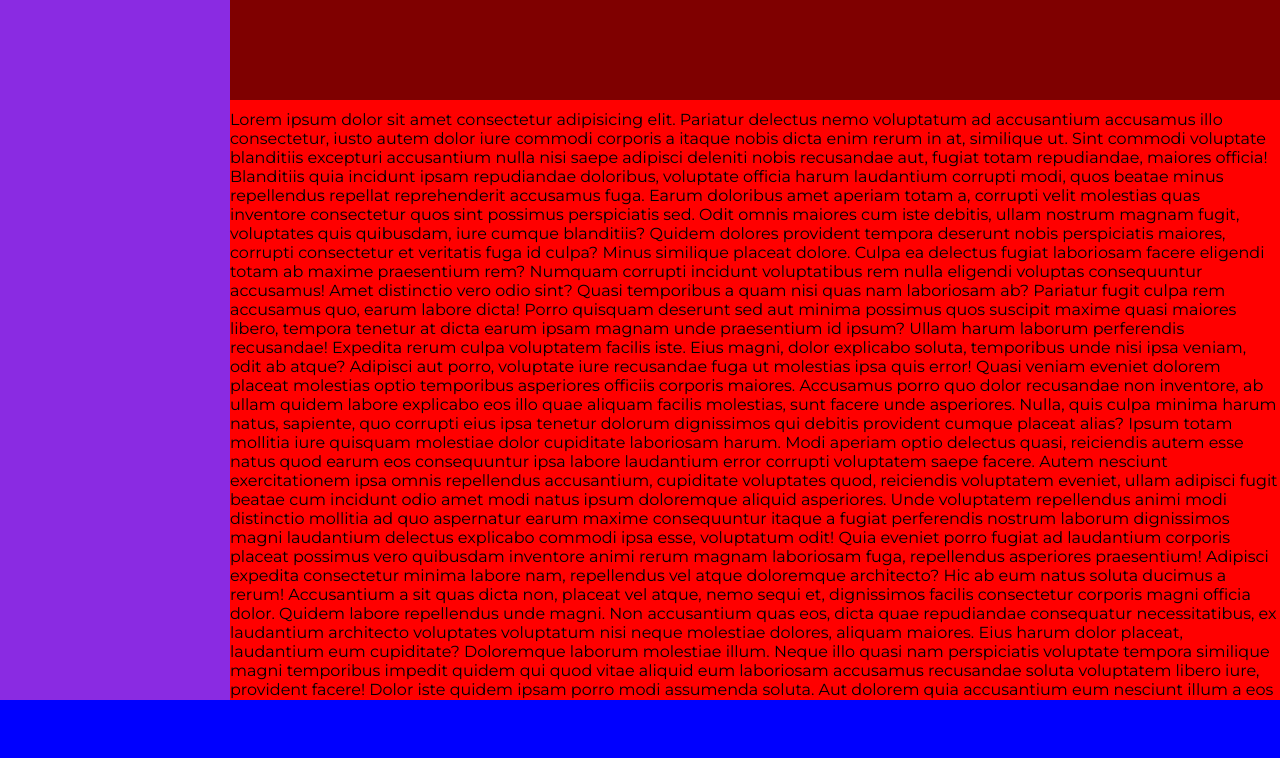
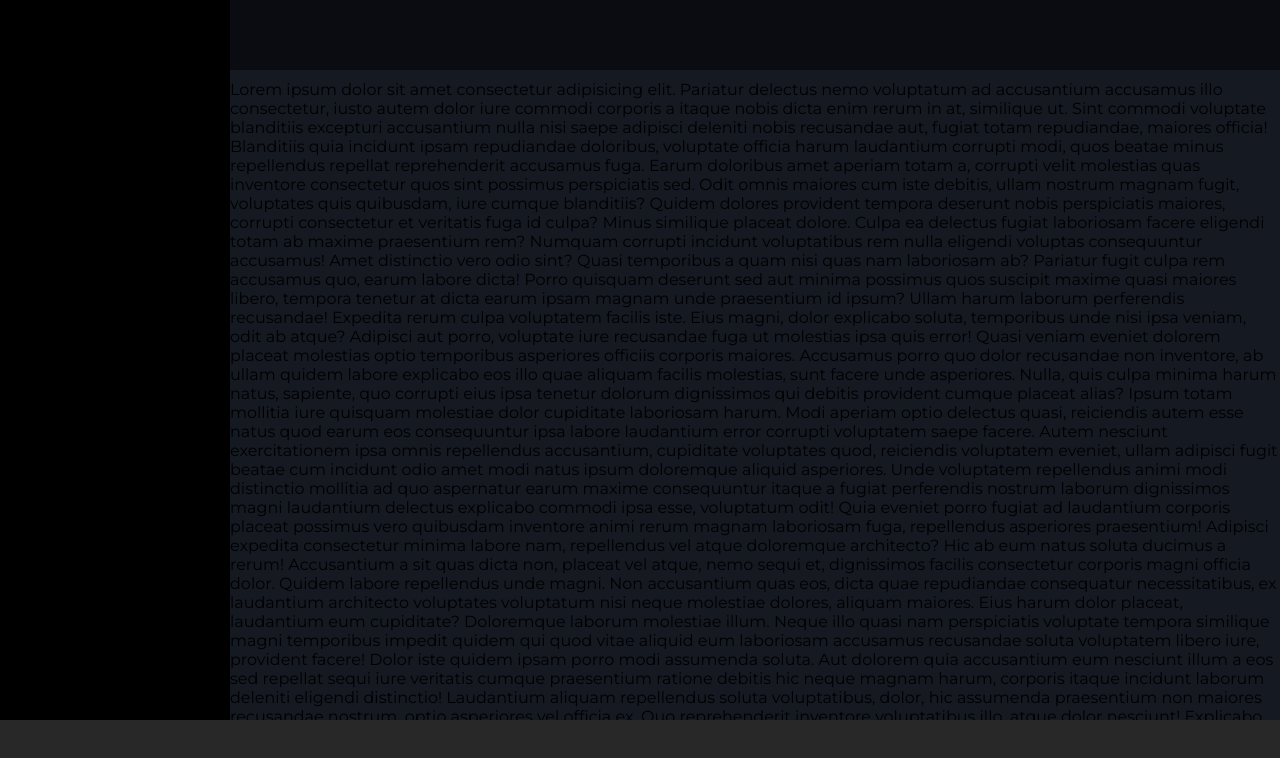
Before and after one commit to leonardopozzan/html-css-spotifyweb, a plain HTML site: page index.html in a window 1280 px wide. Drawn offline with Linux system fonts and the light colour scheme.

Commit message:
scroll&bg-color

```diff
--- a/css/style.css
+++ b/css/style.css
@@ -28,26 +28,26 @@ html{
 }
 main{
     width: 100%;
-    height: calc(100vh - 100px);
+    height: calc(100vh - 80px);
     background-color: orange;
 }
 footer{
     width: 100%;
-    height: 100px;
+    height: 80px;
     position: fixed;
     bottom: 0;
     left: 0;
     z-index: 1000;
-    background-color: blue;
+    background-color: var(--dark_grey);
 }
 .nav_bar{
     width: 230px;
     height: 100%;
-    background-color: blueviolet;
+    background-color: var(--black);
 }
 .upgrade{
     width: calc(100% - 230px);
-    height: 100px;
+    height: 70px;
     position: fixed;
     top: 0;
     right: 0;
@@ -55,11 +55,11 @@ footer{
 }
 .main_content{
     width: calc(100% - 230px);
-    height: calc(100vh - 100px);
-    background-color: red;
+    height: 100%;
+    background-color: var(--dark_blue);
 }
 .inner_content{
     height: 100%;
-    padding-top: 110px;
+    padding-top: 80px;
     overflow-y: auto;
 }
--- a/index.html
+++ b/index.html
@@ -20,7 +20,7 @@
                 </section>
             </section>
         </main>
-        <footer class="play_bar">
+        <footer>
         </footer>
     </div>
 </body>
```
